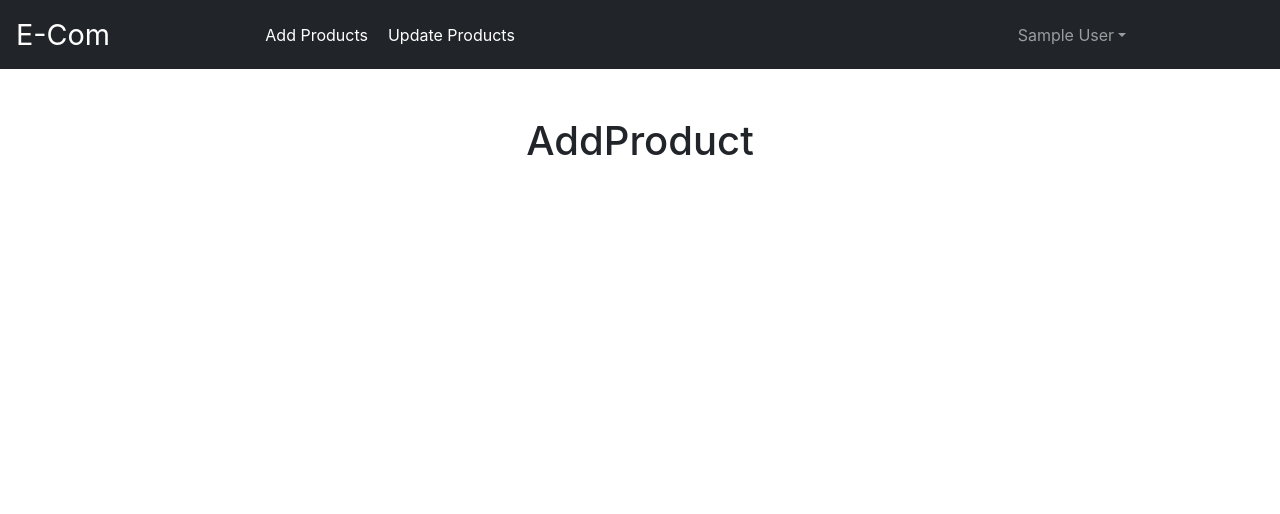
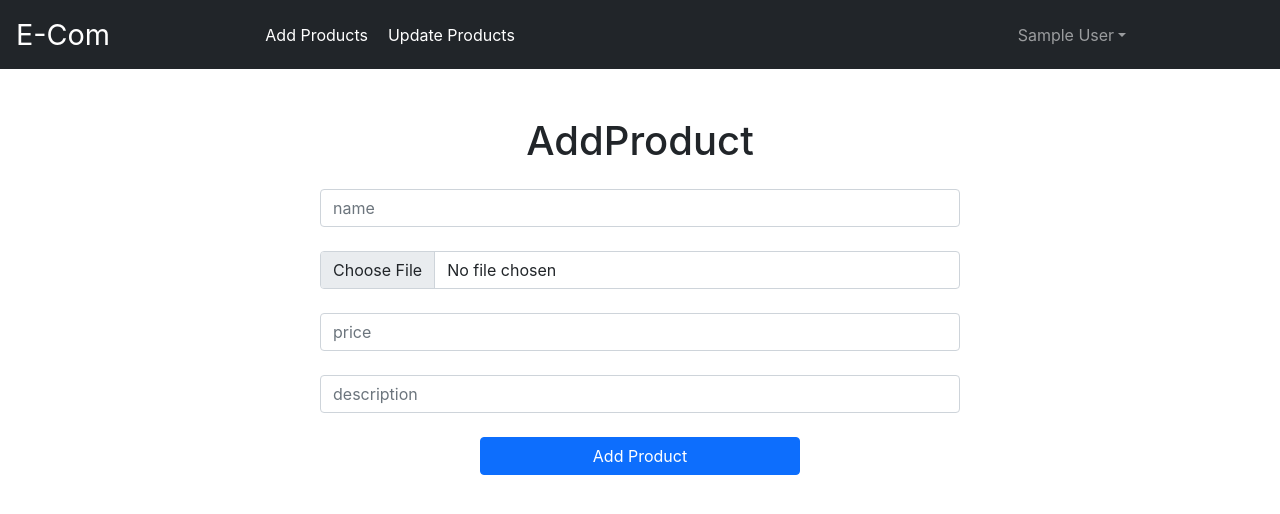
Before and after one commit to karim1706/eco-dashboard-frontend, a React (Create React App) app: page /add in a window 1280 px wide. Shown: the top 514 px of the page. Built offline with nearby package versions, Linux system fonts and the light colour scheme; sample sign-in values are in the browser's storage.

Commit message:
Finished the addProduct Feature

```diff
--- a/src/components/AddProduct.js
+++ b/src/components/AddProduct.js
@@ -1,11 +1,43 @@
-import React from 'react';
+import axios from 'axios';
+import React, {useState} from 'react';
 import Header from './Header';
 
 function AddProduct() {
+
+  const [name, setName] = useState("");
+  const [file, setFile] = useState("");
+  const [price, setPrice] = useState("");
+  const [description, setDescription] = useState("");
+
+  const saveProducts = async () => {
+    console.log(name, file, price, description);
+    const formData = new FormData();
+    formData.append('file', file);
+    formData.append('price', price);
+    formData.append('name', name);
+    formData.append('description', description);
+
+    await axios.post('http://localhost:8000/api/addproduct',formData)
+    console.log("Product added successfuly !");
+
+    document.getElementById('addProductForm').reset();
+  }
+
   return (
     <>
       <Header />
       <h1>AddProduct</h1>
+      <div className='col-sm-6 offset-sm-3'>
+        <form id='addProductForm'>
+          <input type="text" className="form-control mb-4" placeholder='name' onChange={(e)=>setName(e.target.value)}/>
+          <input type="file" className="form-control mb-4" placeholder='file' onChange={(e)=>setFile(e.target.files[0])}/>
+          <input type="text" className="form-control mb-4" placeholder='price' onChange={(e)=>setPrice(e.target.value)}/>
+          <input type="text" className="form-control mb-4" placeholder='description' onChange={(e)=>setDescription(e.target.value)}/>
+        </form>
+
+
+        <button className='btn btn-primary col-sm-6 offset-sm-3' onClick={saveProducts}>Add Product</button>
+      </div>
     </>
   )
 }
--- a/src/components/Register.js
+++ b/src/components/Register.js
@@ -35,9 +35,12 @@
     <Header />
     <div className='col-sm-6 offset-sm-3'>
         <h1>REGISTRATION PAGE</h1>
-        <input type="text" value={name} onChange={(e)=>setName(e.target.value)} className="form-control mb-2" placeholder='name'/>
-        <input type="email" value={email} onChange={(e)=>setEmail(e.target.value)} className="form-control mb-2" placeholder='email'/>
-        <input type="password" value={password} onChange={(e)=>setPassword(e.target.value)} className="form-control mb-4" placeholder='password'/>
+
+        <form id='registerForm'>
+          <input type="text" value={name} onChange={(e)=>setName(e.target.value)} className="form-control mb-2" placeholder='name'/>
+          <input type="email" value={email} onChange={(e)=>setEmail(e.target.value)} className="form-control mb-2" placeholder='email'/>
+          <input type="password" value={password} onChange={(e)=>setPassword(e.target.value)} className="form-control mb-4" placeholder='password'/>
+        </form>
 
         <button onClick={signUp} className='btn btn-success'>Sign Up</button>
     </div>
```
